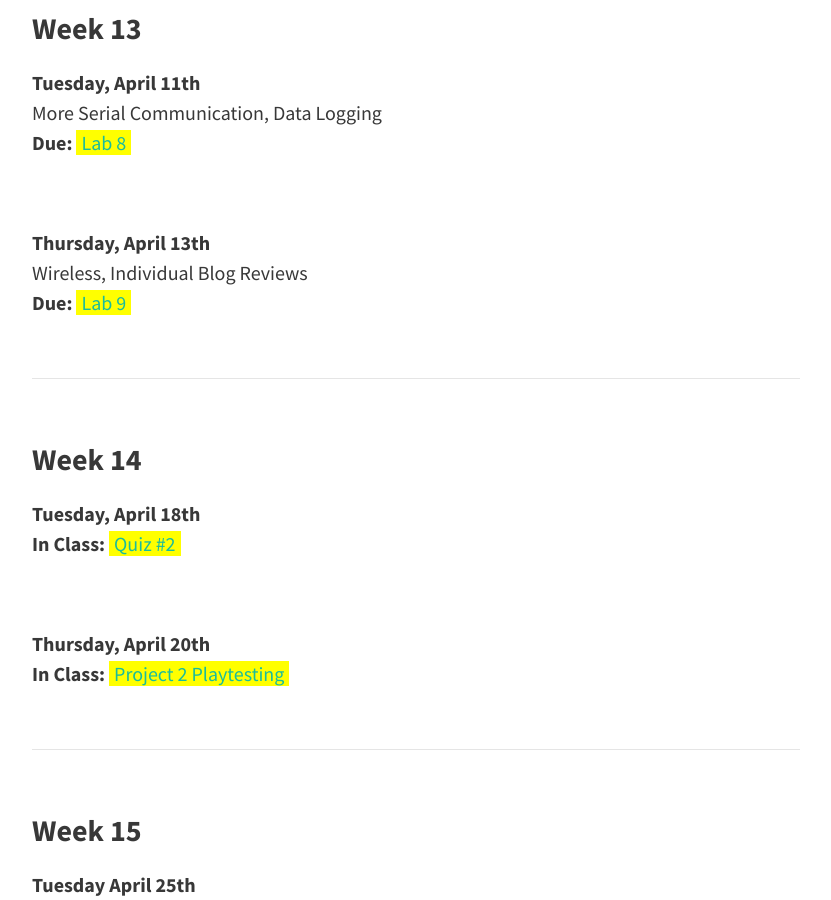
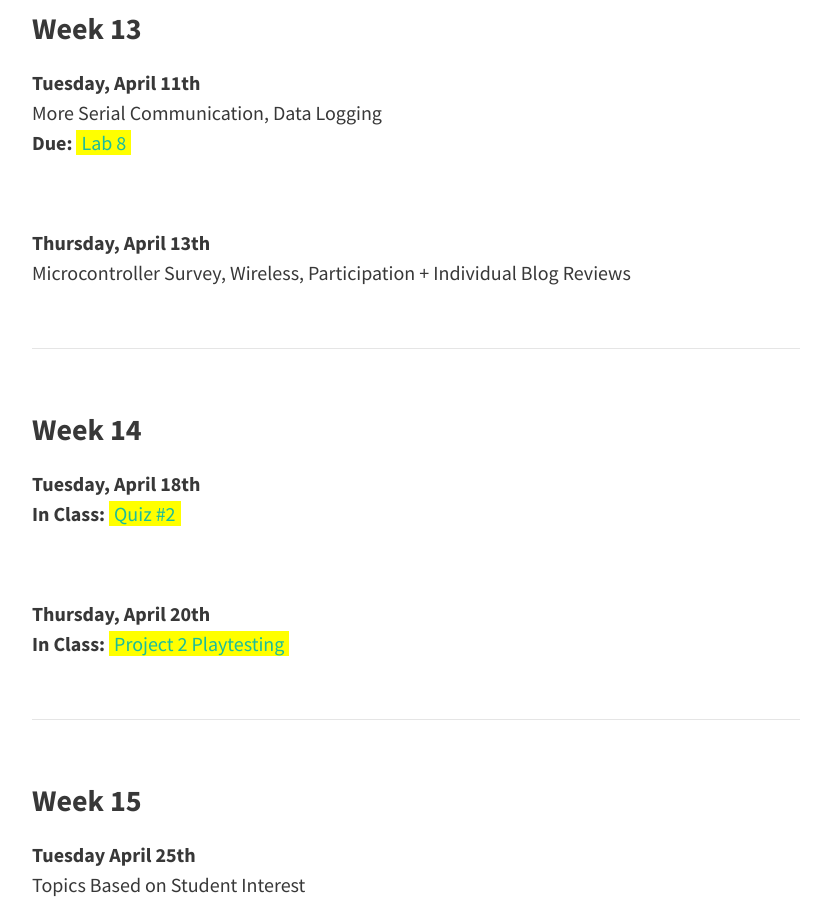
Before and after one commit to coloringchaos/object-spring-17, a Jekyll site: the page built from schedule.md, in a window 1280 px wide and 900 px high, scrolled down 8253 px. Shown: the whole window, without its empty margins (224-1055 px from the left). Built offline with Jekyll 4.4.1, drawn with Linux system fonts in a browser that asks for light colours; nearby versions of some CDN libraries.

Commit message:
Update schedule.md

```diff
--- a/schedule.md
+++ b/schedule.md
@@ -254,7 +254,9 @@
 
 <br>
 
-**Thursday, April 13th** <br> Wireless, Individual Blog Reviews <br>**Due:** <span class="highlight">[Lab 9]()</span>
+**Thursday, April 13th** <br> Microcontroller Survey, Wireless, Participation + Individual Blog Reviews
+
+<!-- <br>**Due:** <span class="highlight">[Lab 9]()</span>  -->
 
 <hr>
 
```
